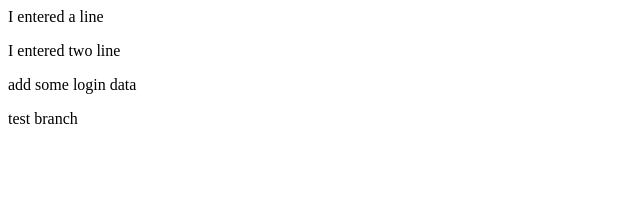
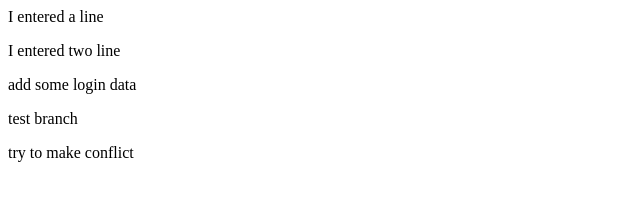
Before and after one commit to aliswill/test, a plain HTML site: page index.html in a window 1280 px wide. Shown: the whole page, without its empty margins (0-640 px from the left). Drawn offline with Linux system fonts and the light colour scheme.

Commit message:
make conflict on master

```diff
--- a/index.html
+++ b/index.html
@@ -4,3 +4,4 @@
 <p>add some login data</p>
 
 <p>test branch</p>
+<p>try to make conflict</p>
```
